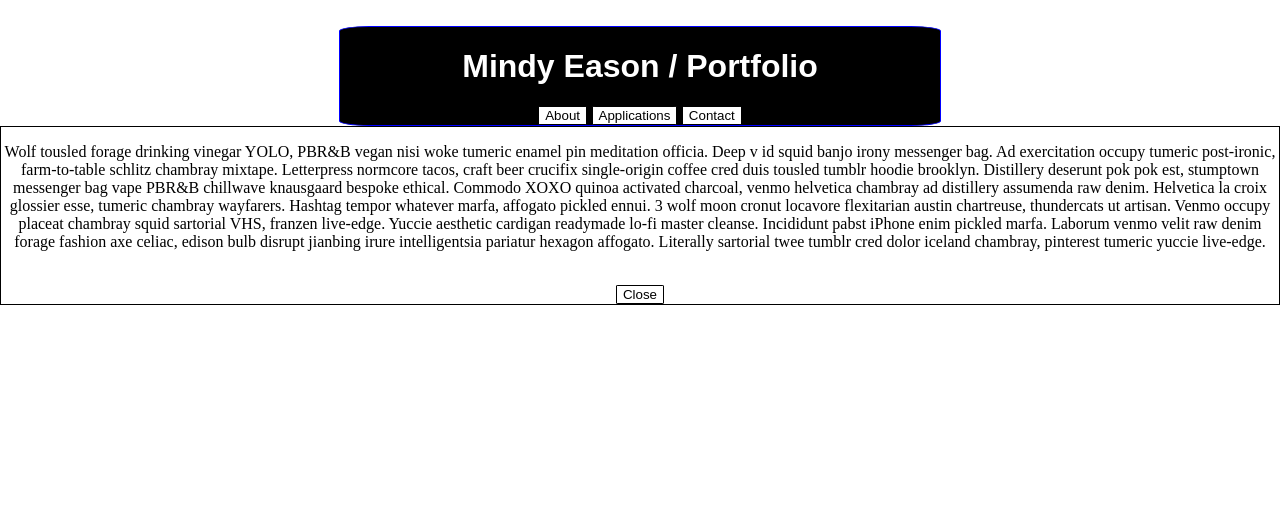
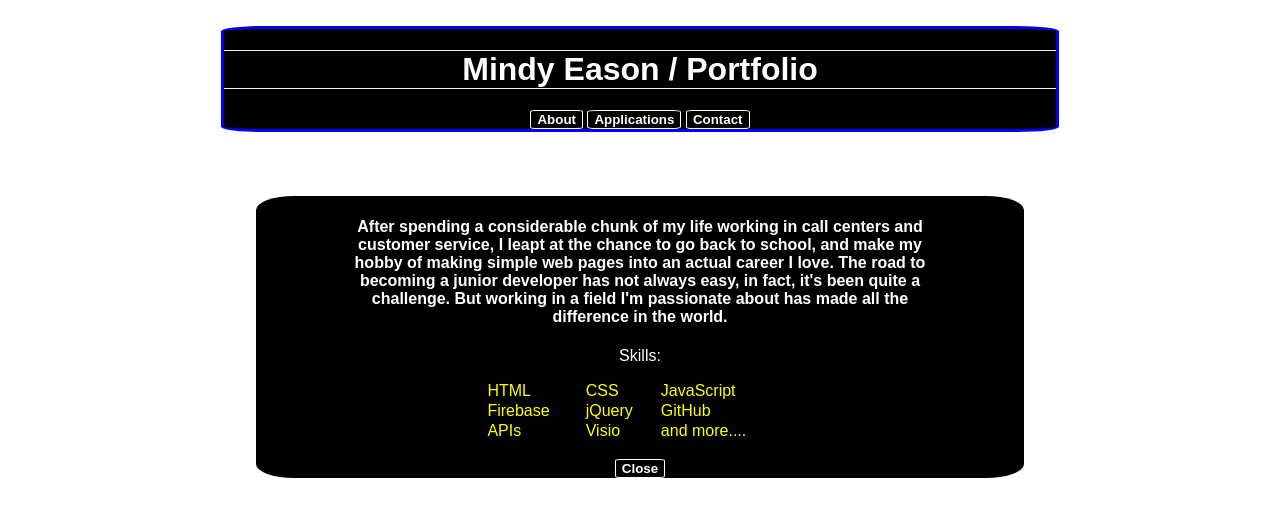
Before and after one commit to R5meason/porto, a plain HTML site: page index.html in a window 1280 px wide. Both pictures are taken after a click on the button "About". Drawn offline with nearby package versions, Linux system fonts and the light colour scheme; some packages are replaced by stand-ins of ours; a web font is replaced by a local one.

Commit message:
added about content

```diff
--- a/index.html
+++ b/index.html
@@ -11,38 +11,47 @@
 </head>
 <body ng-app="ngAnimate">
 
-<header>
+<header id="nav">
     <h1>
         Mindy Eason / Portfolio
     </h1>
-    <div id="nav">
+
         <button class="nav_btn" ng-click="toShow='about_me'">About</button>
         <button class="nav_btn" ng-click="toShow='apps'">Applications</button>
         <button class="nav_btn" ng-click="toShow='contact'">Contact</button>
-    </div>
-
 </header>
 
 <main>
     <!-- about div ------------------------------------------------------------------------------------------>
-    <div ng-show="toShow=='about_me'" class="info_div">
-        <p>
-            Wolf tousled forage drinking vinegar YOLO, PBR&B vegan nisi woke tumeric enamel pin meditation officia. Deep
-            v id squid banjo irony messenger bag. Ad exercitation occupy tumeric post-ironic, farm-to-table schlitz
-            chambray mixtape. Letterpress normcore tacos, craft beer crucifix single-origin coffee cred duis tousled
-            tumblr hoodie brooklyn. Distillery deserunt pok pok est, stumptown messenger bag vape PBR&B chillwave
-            knausgaard bespoke ethical. Commodo XOXO quinoa activated charcoal, venmo helvetica chambray ad distillery
-            assumenda raw denim. Helvetica la croix glossier esse, tumeric chambray wayfarers.
-
-            Hashtag tempor whatever marfa, affogato pickled ennui. 3 wolf moon cronut locavore flexitarian austin
-            chartreuse, thundercats ut artisan. Venmo occupy placeat chambray squid sartorial VHS, franzen live-edge.
-            Yuccie aesthetic cardigan readymade lo-fi master cleanse. Incididunt pabst iPhone enim pickled marfa.
-            Laborum venmo velit raw denim forage fashion axe celiac, edison bulb disrupt jianbing irure intelligentsia
-            pariatur hexagon affogato. Literally sartorial twee tumblr cred dolor iceland chambray, pinterest tumeric
-            yuccie live-edge.
-        </p>
-        <br>
-        <button class="nav_btn" ng-click="toShow='exit_screen'">Close</button>
+    <div ng-show="toShow=='about_me'" class="info_div" id="about">
+        <div id="blurb">
+            <h4>
+                After spending a considerable chunk of my life working in call centers and customer service, I leapt at the chance
+                to go back to school, and make my hobby of making simple web pages into an actual career I love. The road to
+                becoming a junior developer has not always easy, in fact, it's been quite a challenge. But working in a
+                field I'm passionate about has made all the difference in the world.
+            </h4>
+<p>Skills:</p>
+            <table>
+                 <tr>
+                    <td>HTML</td>
+                    <td>CSS</td>
+                    <td>JavaScript</td>
+                </tr>
+                <tr>
+                    <td>Firebase</td>
+                    <td>jQuery</td>
+                    <td>GitHub</td>
+                </tr>
+                <tr>
+                    <td>APIs</td>
+                    <td>Visio</td>
+                    <td>and more....</td>
+                </tr>
+            </table>
+            <br>
+            <button class="nav_btn" ng-click="toShow='exit_screen'">Close</button>
+        </div>
     </div>
     <br>
     <!-- Applications Div --------------------------------------------------------------------------------->
@@ -72,6 +81,40 @@
         <br>
         <button class="nav_btn" ng-click="toShow='exit_screen'">Close</button>
     </div>
+
+    <!-- test div -->
+    <!--<div id="test">-->
+        <!--<div id="blurb">-->
+            <!--<h4>-->
+                <!--After spending a considerable chunk of my life working in call centers and customer service, I leapt at the chance-->
+                <!--to go back to school, and make my hobby of making simple web pages into an actual career I love. the road to-->
+                <!--becoming a junior developer has not always easy, in fact, it's been quite a challenge. but working in a-->
+                <!--field I'm passionate about has made all the difference in the world.-->
+            <!--</h4>-->
+
+            <!--<table>-->
+                <!--<tr>-->
+                    <!--<th colspan="3">Skills</th>-->
+                <!--</tr>-->
+                <!--<tr>-->
+                    <!--<td>∙ HTML</td>-->
+                    <!--<td>∙ CSS</td>-->
+                    <!--<td>∙ JavaScript</td>-->
+                <!--</tr>-->
+                <!--<tr>-->
+                    <!--<td>∙ Firebase</td>-->
+                    <!--<td>∙ jQuery</td>-->
+                    <!--<td>∙ GitHub</td>-->
+                <!--</tr>-->
+                <!--<tr>-->
+                    <!--<td>∙ API Integration</td>-->
+                    <!--<td>∙ Responsive Design</td>-->
+                    <!--<td>∙ Visio</td>-->
+                <!--</tr>-->
+            <!--</table>-->
+        <!--</div>-->
+<!--</div>-->
+
 </main>
 <footer></footer>
 </body>
--- a/style.css
+++ b/style.css
@@ -1,13 +1,14 @@
 body {
     margin: auto;
+    font-family: sans-serif;
 }
 
-header {
-    border: 1px solid blue;
+#nav {
+    border: 3px solid blue;
     box-sizing: content-box;
     text-align: center;
     background-color: black;
-    width: 75vh;
+    width: 65vw;
     color: white;
     margin: auto;
     border-radius: 5%;
@@ -15,13 +16,31 @@ header {
     font-family: 'Supermercado One', sans-serif;
 }
 
+#nav h1 {
+    border-bottom: 1px solid whitesmoke;
+    border-top: 1px solid whitesmoke;
+}
+
+
+
+.nav_btn {
+    border: 1px solid white;
+    display: inline-block;
+    background-color: black;
+    border-radius: 10%;
+    color: white;
+    font-weight: bold;
+}
+
+
 main {
     box-sizing: content-box;
     text-align: center;
 }
 
 .info_div {
-    border: 1px solid black;
+    background-color: black;
+    color: white;
 }
 
 .info_div a {
@@ -30,13 +49,43 @@ main {
     color: black;
 }
 
-.nav_btn {
-    border: 1px solid black;
+#about {
+    width: 60vw;
+margin: auto;
+    border-radius: 5%;
+    margin-top: 5%;
+}
+
+#blurb {
+    /*border: 1px solid red;*/
+    width: 80%;
     display: inline-block;
-    background-color: white;
-    border-radius: 5%;
-    color: black
+
+    margin: auto;
 }
+
+
+
+table {
+width: 50%;
+    margin: auto;
+}
+
+table, th, td {
+    border-collapse: collapse;
+
+}
+
+th {
+    text-align: center;
+}
+
+td {
+    text-align: left;
+    color: yellow;
+}
+
+
 
 footer {
     box-sizing: content-box;
```
